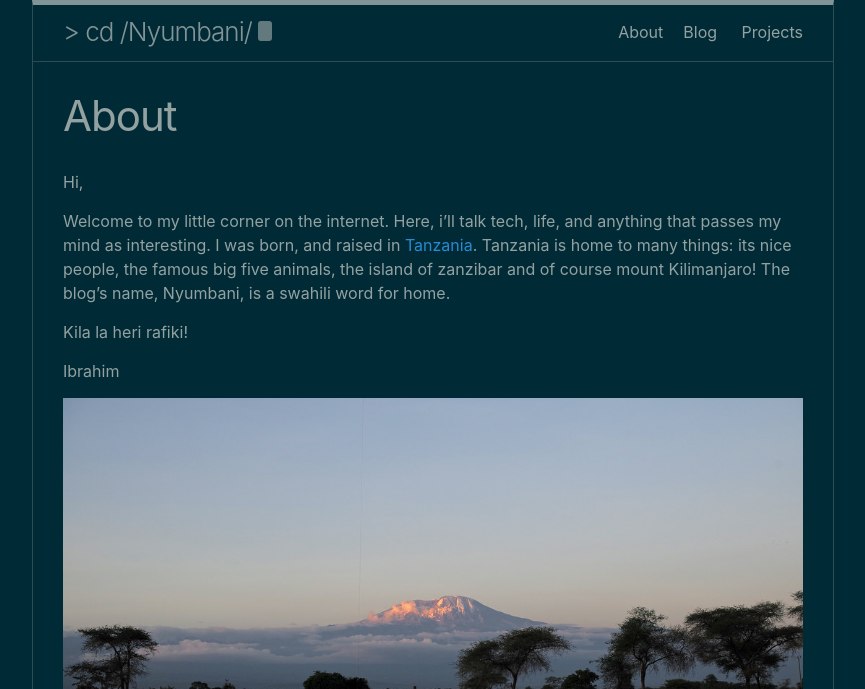
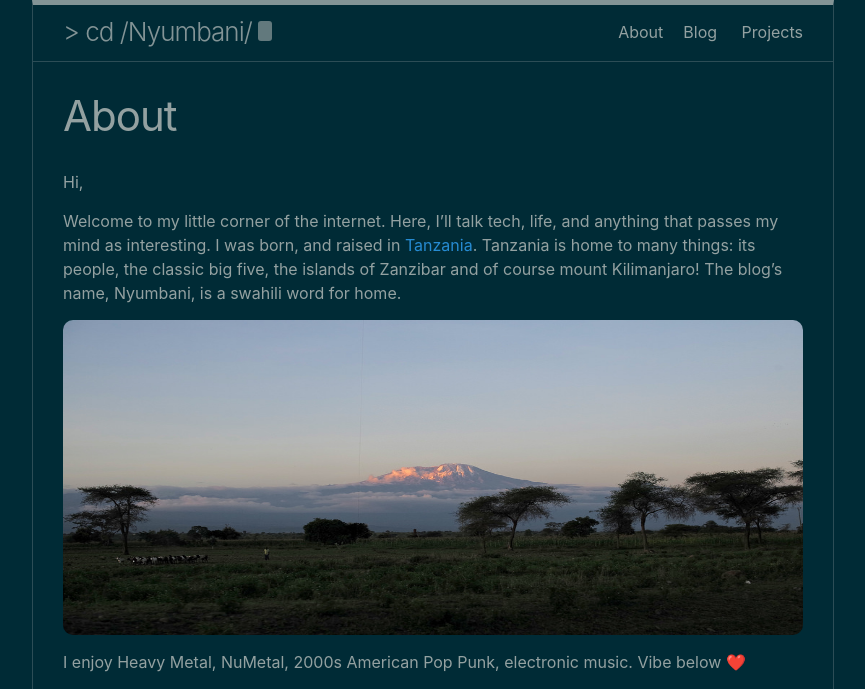
Before and after one commit to iskm/tovuti, a Jekyll site: the page built from about.md, in a window 1280 px wide. Shown: the top 689 px of the page, without its empty margins (207-1072 px from the left). Built offline with Jekyll 4.4.1, drawn with Linux system fonts in a browser that asks for light colours; grey boxes are pictures that could not be loaded.

Commit message:
more stuff to about page

```diff
--- a/_sass/minima/_layout.scss
+++ b/_sass/minima/_layout.scss
@@ -30,6 +30,10 @@
   &:visited {
     color: $site-title-color;
   }
+}
+
+.img-about {
+  border-radius: 10px;
 }
 
 .rectangle {
--- a/about.md
+++ b/about.md
@@ -6,16 +6,23 @@ permalink: /about/
 
 Hi,
 
-  Welcome to my little corner on the internet. Here, i'll talk tech,
+  Welcome to my little corner of the internet. Here, I'll talk tech,
 life, and anything that passes my mind as interesting. I was born, and
 raised in [Tanzania](https://en.wikipedia.org/wiki/Tanzania). Tanzania is home
-to many things: its nice people, the famous big five animals, the island of zanzibar and of course mount
+to many things: its people, the classic big five, the islands of Zanzibar and of course mount
 Kilimanjaro! The blog's name,
 Nyumbani, is a swahili word for home.
+
+<img class="img-about" src="/assets/kilimanjaro.jpg" height=315 width=740 />
+
+I enjoy Heavy Metal, NuMetal, 2000s American Pop Punk, electronic music. Vibe
+below &#10084;&#65039;
+<iframe class="img-about" width="740" height="315"
+src="https://www.youtube.com/embed/tyW0XRx1Pbg?si=RjYf4ys6vYqGOYaj"
+title="YouTube video player" frameborder="0" allow="accelerometer; autoplay;
+clipboard-write; encrypted-media; gyroscope; picture-in-picture; web-share"
+referrerpolicy="strict-origin-when-cross-origin" allowfullscreen></iframe>
 
 Kila la heri rafiki!
 
 Ibrahim
-
-![alt text](/assets/kilimanjaro.jpg "Mount Kilimanjaro in Tanzania, tallest
-mountain in Africa")
```
